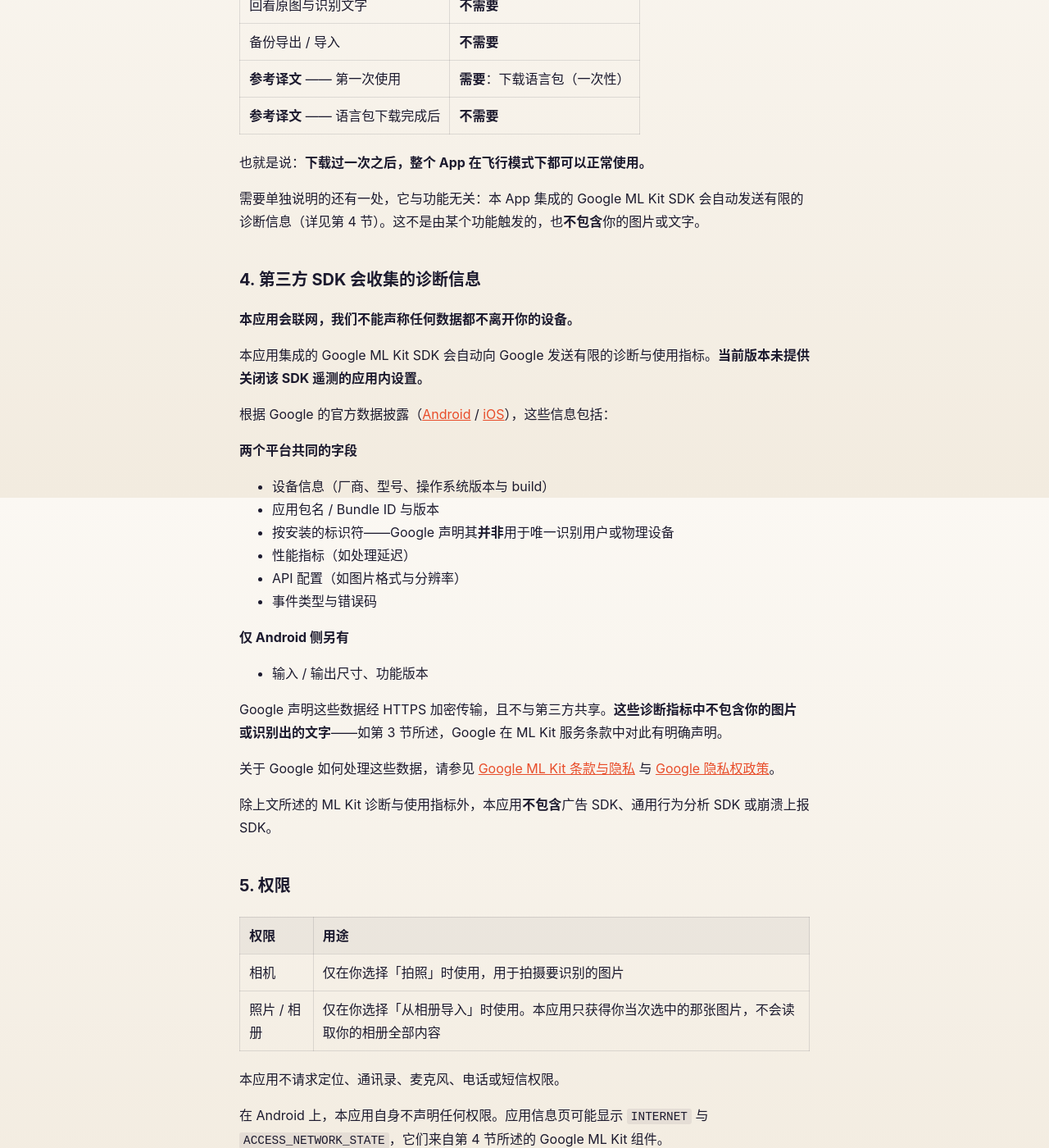
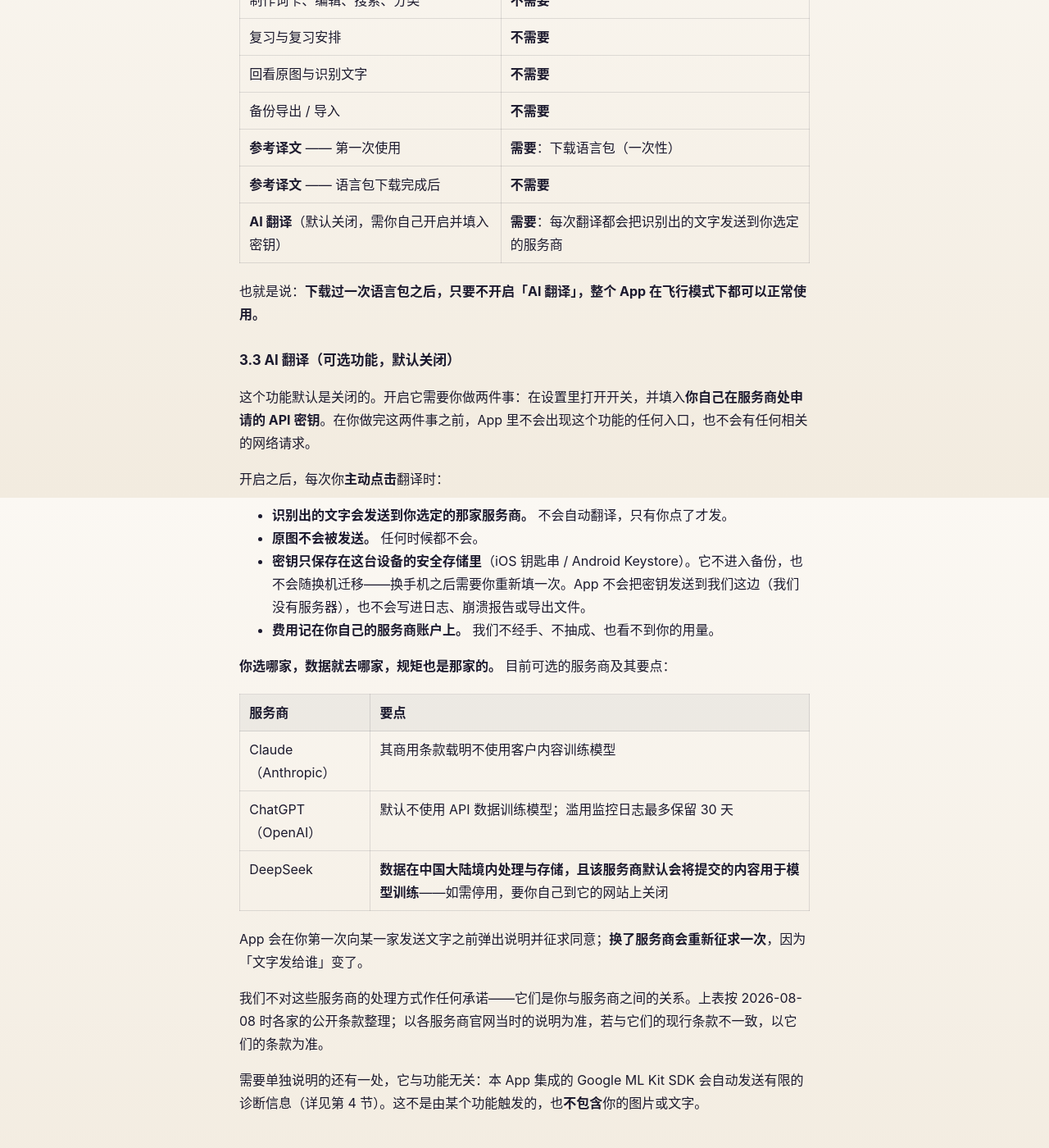
Before and after one commit to kotobasnap/kotobasnap.github.io, a Jekyll site: the page built from privacy/index.md, in a window 1280 px wide and 1400 px high, scrolled down 2993 px. Shown: the whole window at 82% size. Built offline with Jekyll 4.4.1, drawn with Linux system fonts in a browser that asks for light colours; some of the changed text lies outside the part shown.

Commit message:
privacy: 同步 V1.2 —— AI 翻译（BYOK，默认关闭）
线上这两页停在 2026-08-07，写的还是 V1.1 的内容。V1.2 加了「AI 翻译」：
用户自己填入 API 密钥之后，点击翻译会把识别出的文字发送给他选定的服务商。

在这一版上线之前，线上这两页的 §3.1 写着：

> 你的图片与识别文字**不会因为翻译而被发送到任何服务器**

而 App 里已经有一种翻译会发送。**政策必须先于构建上线**，否则 App 在做
政策说它不做的事。

本次同步的四处：

- §3.1 的绝对句加限定词（「参考译文」），并指向 §3.3
- §3.2 的「都不需要网络」加上默认状态的前提
- §3.2 的对照表加一行「AI 翻译」
- 新增 §3.3：两步开启、只在点击时发送、原图永不发送、密钥只在设备
  安全存储且不进备份、费用记在用户自己账上、三家服务商各自的要点
  （DeepSeek 默认用于训练这一条明写）、换服务商会重新征求同意

正文逐字取自 goodboy0924/kotoba-snap-app 的 docs/privacy/（PR #393，
已合入 dev）；此处只补 Jekyll front matter 与语言切换行，并把「最后更新」
改为发布当天。

Co-Authored-By: Claude Opus 5 <noreply@anthropic.com>

```diff
--- a/privacy/index.md
+++ b/privacy/index.md
@@ -78,7 +78,7 @@ Kotoba Snap（以下称「本应用」）是一款日语单词学习工具：你
 - iOS 18 及以上使用 Apple 系统自带的翻译能力；iOS 18 以下不提供该功能；
 - Android 使用 Google ML Kit 的设备端翻译。
 
-**你的图片与识别文字不会因为翻译而被发送到任何服务器**，包括我们和 Google/Apple。
+**你的图片与识别文字不会因为「参考译文」而被发送到任何服务器**，包括我们和 Google/Apple。（「AI 翻译」是另一回事，它会发送——默认关闭，见第 3.3 节。）
 
 **但有一处需要联网，我们把它单独写出来：翻译语言包不随应用附带，第一次使用时需要下载。** 这是一次真实的网络请求，由你点击后才会发生，下载的是通用语言模型——**请求中不包含你的任何图片或文字**。语言包下载后保存在你的设备上，之后翻译不再需要网络。
 
@@ -86,7 +86,7 @@ Kotoba Snap（以下称「本应用」）是一款日语单词学习工具：你
 
 ### 3.2 哪些功能需要联网，哪些不需要
 
-一句话：**除了「参考译文」第一次使用时下载语言包，这个 App 的功能都不需要网络。**
+一句话：**默认状态下，除了「参考译文」第一次使用时下载语言包，这个 App 的功能都不需要网络。** 如果你自己开启了「AI 翻译」并填入了自己的 API 密钥，那个功能会联网——它默认是关闭的，见下表和第 3.3 节。
 
 | 功能 | 需要网络吗 |
 |---|---|
@@ -100,8 +100,32 @@ Kotoba Snap（以下称「本应用」）是一款日语单词学习工具：你
 | 备份导出 / 导入 | **不需要** |
 | **参考译文** —— 第一次使用 | **需要**：下载语言包（一次性） |
 | **参考译文** —— 语言包下载完成后 | **不需要** |
+| **AI 翻译**（默认关闭，需你自己开启并填入密钥） | **需要**：每次翻译都会把识别出的文字发送到你选定的服务商 |
 
-也就是说：**下载过一次之后，整个 App 在飞行模式下都可以正常使用。**
+也就是说：**下载过一次语言包之后，只要不开启「AI 翻译」，整个 App 在飞行模式下都可以正常使用。**
+
+### 3.3 AI 翻译（可选功能，默认关闭）
+
+这个功能默认是关闭的。开启它需要你做两件事：在设置里打开开关，并填入**你自己在服务商处申请的 API 密钥**。在你做完这两件事之前，App 里不会出现这个功能的任何入口，也不会有任何相关的网络请求。
+
+开启之后，每次你**主动点击**翻译时：
+
+- **识别出的文字会发送到你选定的那家服务商。** 不会自动翻译，只有你点了才发。
+- **原图不会被发送。** 任何时候都不会。
+- **密钥只保存在这台设备的安全存储里**（iOS 钥匙串 / Android Keystore）。它不进入备份，也不会随换机迁移——换手机之后需要你重新填一次。App 不会把密钥发送到我们这边（我们没有服务器），也不会写进日志、崩溃报告或导出文件。
+- **费用记在你自己的服务商账户上。** 我们不经手、不抽成、也看不到你的用量。
+
+**你选哪家，数据就去哪家，规矩也是那家的。** 目前可选的服务商及其要点：
+
+| 服务商 | 要点 |
+|---|---|
+| Claude（Anthropic） | 其商用条款载明不使用客户内容训练模型 |
+| ChatGPT（OpenAI） | 默认不使用 API 数据训练模型；滥用监控日志最多保留 30 天 |
+| DeepSeek | **数据在中国大陆境内处理与存储，且该服务商默认会将提交的内容用于模型训练**——如需停用，要你自己到它的网站上关闭 |
+
+App 会在你第一次向某一家发送文字之前弹出说明并征求同意；**换了服务商会重新征求一次**，因为「文字发给谁」变了。
+
+我们不对这些服务商的处理方式作任何承诺——它们是你与服务商之间的关系。上表按 2026-08-08 时各家的公开条款整理；以各服务商官网当时的说明为准，若与它们的现行条款不一致，以它们的条款为准。
 
 需要单独说明的还有一处，它与功能无关：本 App 集成的 Google ML Kit SDK 会自动发送有限的诊断信息（详见第 4 节）。这不是由某个功能触发的，也**不包含**你的图片或文字。
 
```
Also changed, not shown: other parts of privacy/index.md (+1 -1 lines), privacy/en/index.md (+28 -4 lines).
